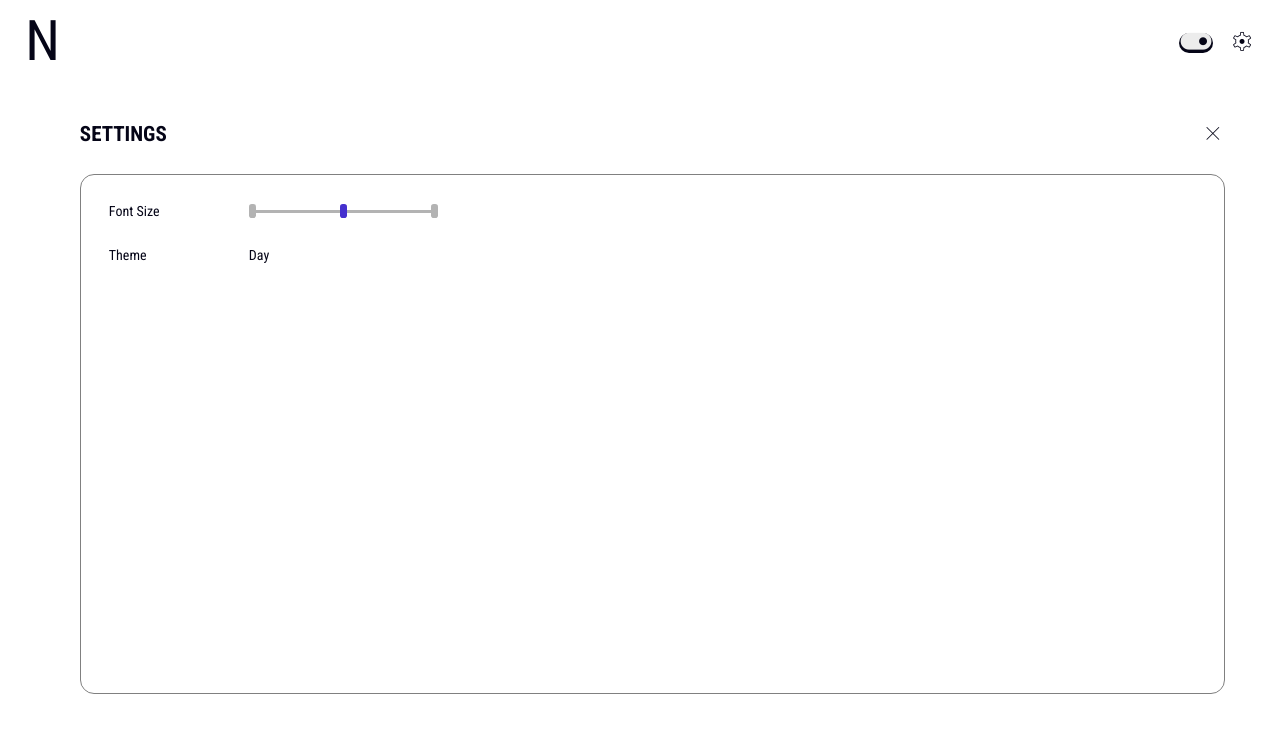
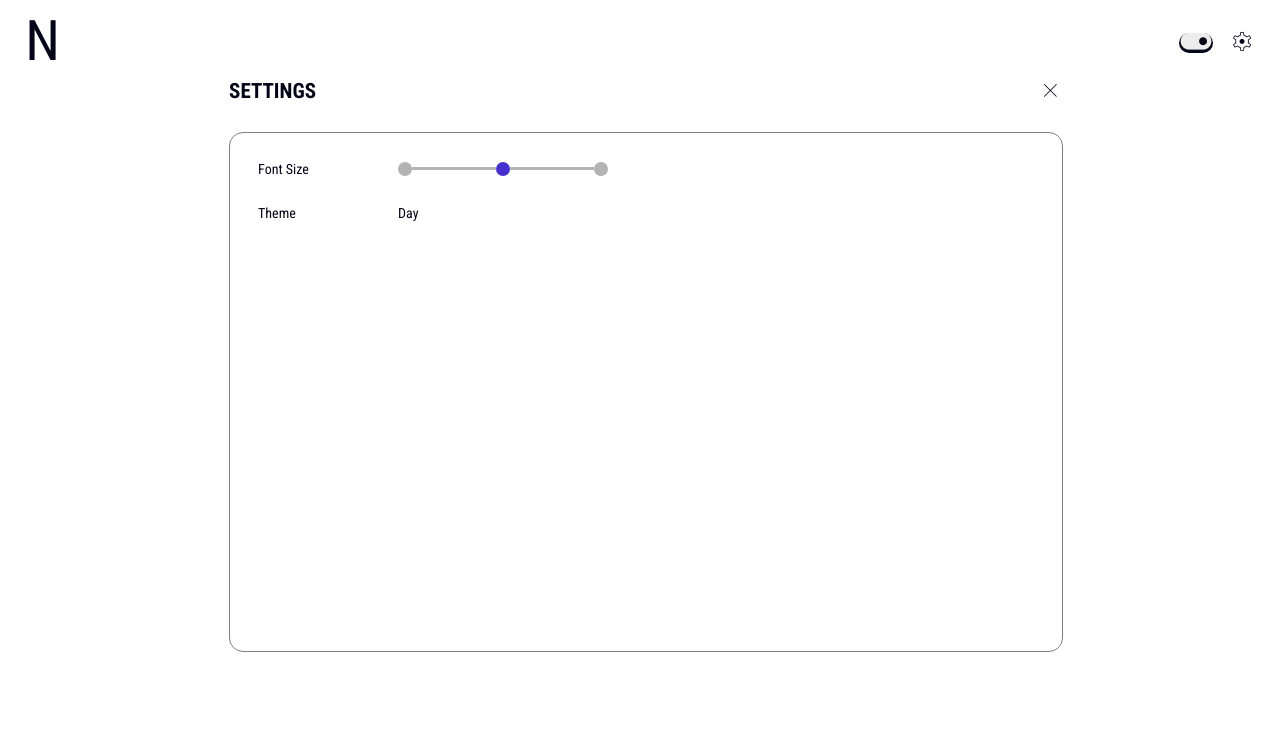
Before and after one commit to Frediey/notepad_project, a plain HTML site: page index.html in a window 1280 px wide. Both pictures are taken after a click on the element "settings". Drawn offline with nearby package versions, Linux system fonts and the light colour scheme.

Commit message:
worked on the settings page

```diff
--- a/index.html
+++ b/index.html
@@ -32,37 +32,6 @@
 						<span class="material-symbols-rounded settings md-18">
 							settings
 						</span>
-						<div class="settings-page wrap-box hidden">
-							<div class="settings-container">
-								<div class="settings-header">
-									<h2>SETTINGS</h2>
-									<span
-										class="material-symbols-rounded md-18 settings-close close"
-									>
-										close
-									</span>
-								</div>
-								<div class="settings-tab">
-									<div class="font settings-flex">
-										<p class="font-size">Font Size</p>
-										<div class="font-selection">
-											<div class="selectors">
-												<div class="selector"></div>
-												<div class="dash"></div>
-												<div class="selector"></div>
-												<div class="dash"></div>
-												<div class="selector"></div>
-											</div>
-											<div class="selector-tags"></div>
-										</div>
-									</div>
-									<div class="theme-setting settings-flex">
-										<p class="theme">Theme</p>
-										<p class="theme-value"></p>
-									</div>
-								</div>
-							</div>
-						</div>
 					</div>
 				</div>
 				<div class="menu">
@@ -86,6 +55,37 @@
 					</ul>
 				</div>
 			</header>
+
+			<!-- SETTINGS TAB -->
+			<div class="settings-page wrap-box hidden">
+				<div class="settings-container">
+					<div class="settings-header">
+						<h2>SETTINGS</h2>
+						<span class="material-symbols-rounded md-18 settings-close close">
+							close
+						</span>
+					</div>
+					<div class="settings-tab">
+						<div class="font settings-flex">
+							<p class="font-size">Font Size</p>
+							<div class="font-selection">
+								<div class="selectors">
+									<div class="selector"></div>
+									<div class="dash"></div>
+									<div class="selector"></div>
+									<div class="dash"></div>
+									<div class="selector"></div>
+								</div>
+								<div class="selector-tags"></div>
+							</div>
+						</div>
+						<div class="theme-setting settings-flex">
+							<p class="theme">Theme</p>
+							<p class="theme-value"></p>
+						</div>
+					</div>
+				</div>
+			</div>
 
 			<main>
 				<div class="files">
--- a/styles/styles.css
+++ b/styles/styles.css
@@ -129,11 +129,10 @@ body::-webkit-scrollbar {
 }
 
 .settings-page {
-	width: 100vw;
+	width: 97vw;
 	height: 100vh;
 	position: absolute;
-	top: 3rem;
-	right: -50%;
+	top: 5rem;
 	background-color: #fff;
 	opacity: 1;
 	z-index: 10;
@@ -147,8 +146,8 @@ body::-webkit-scrollbar {
 }
 
 .settings-container {
-	padding: 3rem;
-	min-width: 30rem;
+	width: 70%;
+	margin: 0 auto;
 }
 
 .settings-header {
@@ -188,8 +187,8 @@ body::-webkit-scrollbar {
 .selector {
 	background-color: #b3b3b3;
 	height: 1rem;
-	width: 0.5rem;
-	border-radius: 0.2rem;
+	width: 1rem;
+	border-radius: 50%;
 }
 
 .selector:first-child {
```
